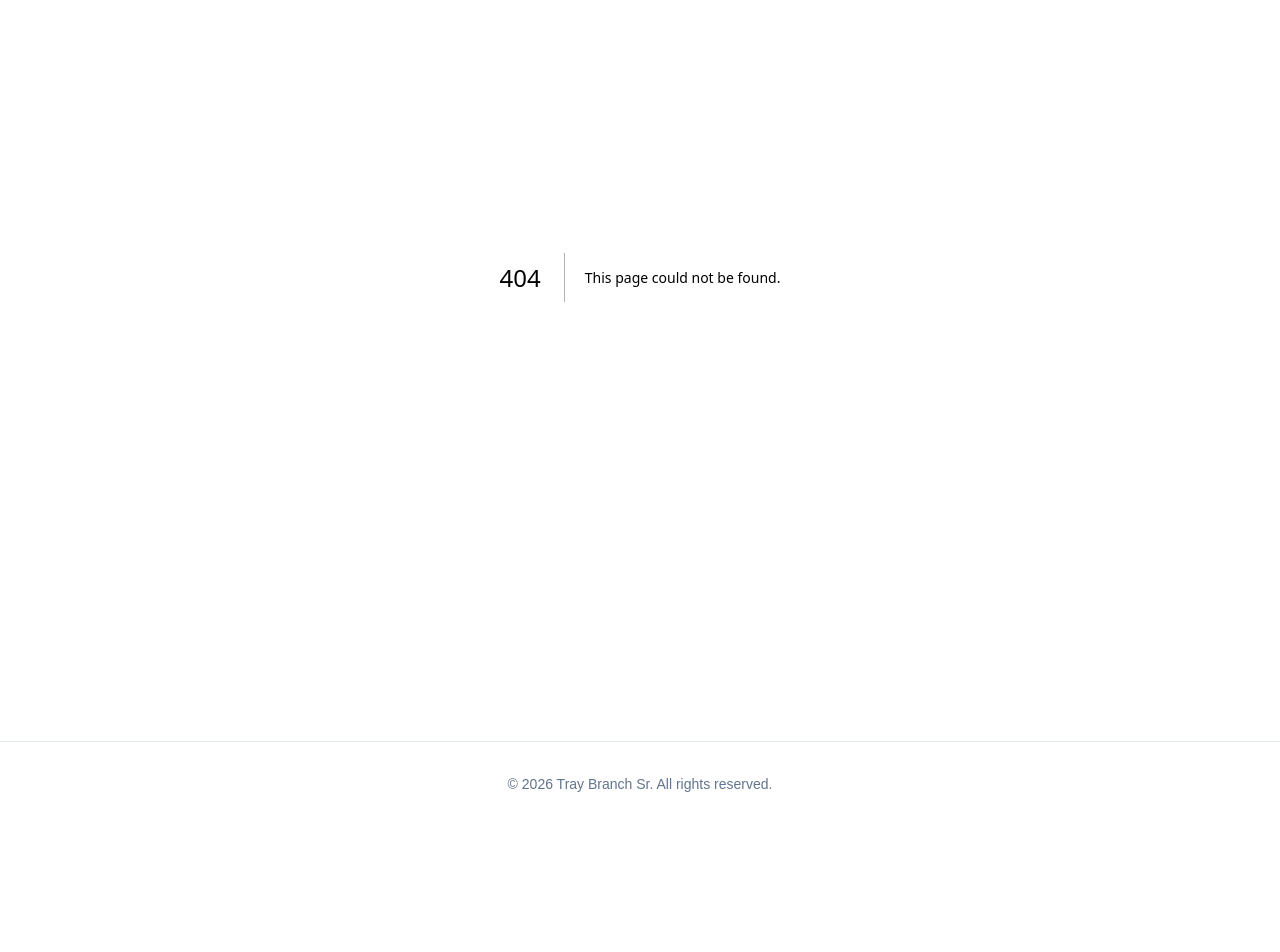
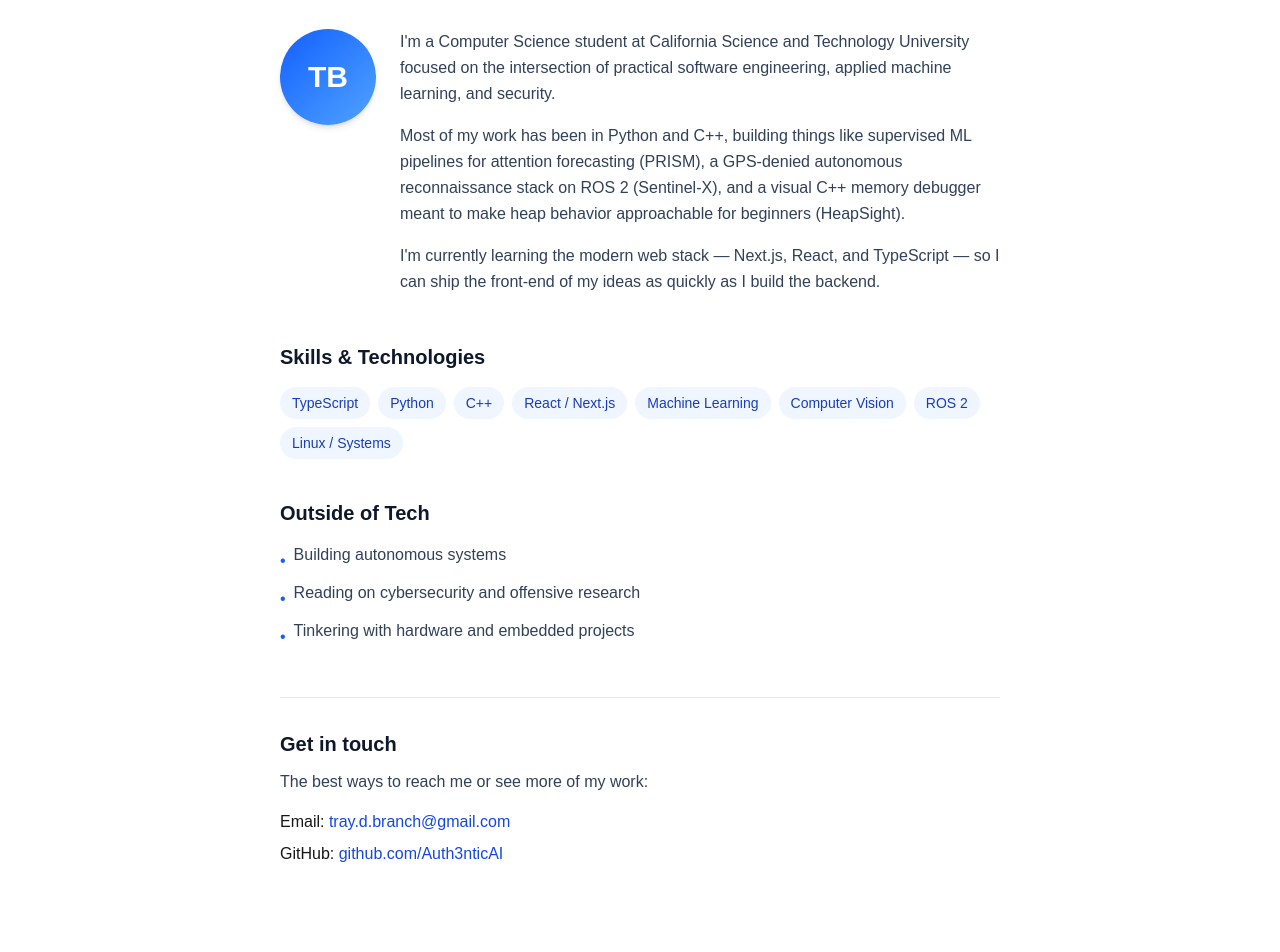
Before and after one commit to Auth3nticAI/portfolio, a Next.js app: page /about in a window 1280 px wide. Before the commit this address had no page. Shown: the part 180-1132 px from the top of the page. Before the commit the page ends 1006 px from the top, so only its background shows below. Built offline with nearby package versions, Linux system fonts and the light colour scheme.

Commit message:
Add About page with bio, skills, interests, and contact info

```diff
--- /dev/null
+++ b/app/about/page.tsx
@@ -0,0 +1,115 @@
+const skills = [
+    "TypeScript",
+    "Python",
+    "C++",
+    "React / Next.js",
+    "Machine Learning",
+    "Computer Vision",
+    "ROS 2",
+    "Linux / Systems",
+];
+
+const interests = [
+    "Building autonomous systems",
+    "Reading on cybersecurity and offensive research",
+    "Tinkering with hardware and embedded projects",
+];
+
+export default function AboutPage() {
+    return (
+        <section className="max-w-3xl mx-auto px-6 py-16 sm:py-20">
+            <h1 className="text-3xl sm:text-4xl font-bold tracking-tight text-slate-900">
+                About Me
+            </h1>
+
+            <div className="mt-8 flex items-start gap-6">
+                <div
+                    aria-hidden="true"
+                    className="flex-shrink-0 w-24 h-24 rounded-full bg-gradient-to-br from-blue-600 to-blue-400 flex items-center justify-center text-3xl font-bold text-white shadow-md"
+                >
+                    TB
+                </div>
+                <div className="flex-1 space-y-4 text-slate-700 leading-relaxed">
+                    <p>
+                        I&apos;m a Computer Science student at California Science and
+                        Technology University focused on the intersection of practical
+                        software engineering, applied machine learning, and security.
+                    </p>
+                    <p>
+                        Most of my work has been in Python and C++, building things like
+                        supervised ML pipelines for attention forecasting (PRISM), a
+                        GPS-denied autonomous reconnaissance stack on ROS 2 (Sentinel-X),
+                        and a visual C++ memory debugger meant to make heap behavior
+                        approachable for beginners (HeapSight).
+                    </p>
+                    <p>
+                        I&apos;m currently learning the modern web stack — Next.js,
+                        React, and TypeScript — so I can ship the front-end of my ideas
+                        as quickly as I build the backend.
+                    </p>
+                </div>
+            </div>
+
+            <div className="mt-12">
+                <h2 className="text-xl font-semibold text-slate-900 mb-4">
+                    Skills &amp; Technologies
+                </h2>
+                <ul className="flex flex-wrap gap-2">
+                    {skills.map((skill) => (
+                        <li
+                            key={skill}
+                            className="bg-blue-50 text-blue-800 text-sm font-medium px-3 py-1.5 rounded-full"
+                        >
+                            {skill}
+                        </li>
+                    ))}
+                </ul>
+            </div>
+
+            <div className="mt-10">
+                <h2 className="text-xl font-semibold text-slate-900 mb-4">
+                    Outside of Tech
+                </h2>
+                <ul className="space-y-2 text-slate-700">
+                    {interests.map((interest) => (
+                        <li key={interest} className="flex items-start gap-2">
+                            <span className="text-blue-600 mt-1.5">•</span>
+                            <span>{interest}</span>
+                        </li>
+                    ))}
+                </ul>
+            </div>
+
+            <div className="mt-12 border-t border-slate-200 pt-8">
+                <h2 className="text-xl font-semibold text-slate-900 mb-3">
+                    Get in touch
+                </h2>
+                <p className="text-slate-700 mb-4">
+                    The best ways to reach me or see more of my work:
+                </p>
+                <ul className="space-y-2">
+                    <li>
+                        Email:{" "}
+                        <a
+                            href="mailto:tray.d.branch@gmail.com"
+                            className="text-blue-700 font-medium hover:underline"
+                        >
+                            tray.d.branch@gmail.com
+                        </a>
+                    </li>
+                    <li>
+                        GitHub:{" "}
+                        <a
+                            href="https://github.com/Auth3nticAI"
+                            target="_blank"
+                            rel="noopener noreferrer"
+                            className="text-blue-700 font-medium hover:underline"
+                        >
+                            github.com/Auth3nticAI
+                        </a>
+                    </li>
+                </ul>
+            </div>
+        </section>
+    );
+}
```
